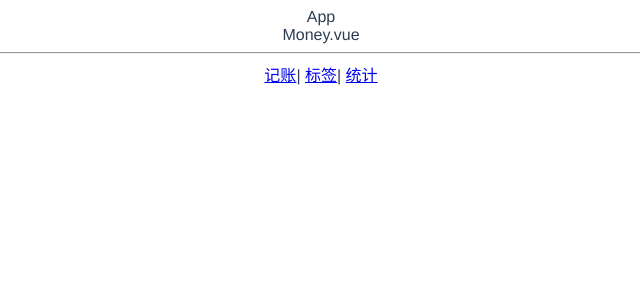
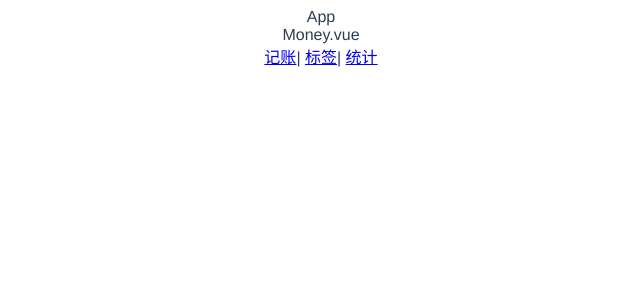
Before and after one commit to zzuWanghao/haha-accounting, a Vue app: page /#/money in a window 1280 px wide. Shown: the top 300 px of the page, without its empty margins (319-959 px from the left). Built offline with nearby package versions, Linux system fonts and the light colour scheme.

Commit message:
添加404

```diff
--- a/src/App.vue
+++ b/src/App.vue
@@ -2,10 +2,6 @@
   <div id="app">
     App
     <router-view />
-    <hr>
-    <router-link to="/money">记账</router-link>|
-    <router-link to="/labels"> 标签</router-link>|
-    <router-link to="/statistics"> 统计</router-link>
   </div>
 </template>
 
--- /dev/null
+++ b/src/components/Nav.vue
@@ -0,0 +1,17 @@
+<template>
+<div>
+  <router-link to="/money">记账</router-link>|
+  <router-link to="/labels"> 标签</router-link>|
+  <router-link to="/statistics"> 统计</router-link>
+</div>
+</template>
+
+<script lang="ts">
+export default {
+  name: 'Nav'
+};
+</script>
+
+<style lang="scss" scoped>
+
+</style>
--- a/src/main.ts
+++ b/src/main.ts
@@ -3,9 +3,10 @@
 import './registerServiceWorker'
 import router from './router'
 import store from './store'
+import Nav from '@/components/Nav.vue';
 
 Vue.config.productionTip = false
-
+Vue.component('Nav',Nav)
 new Vue({
   router,
   store,
--- a/src/router/index.ts
+++ b/src/router/index.ts
@@ -4,6 +4,7 @@
 import Money from '@/views/Money.vue'
 import Labels from '@/views/Labels.vue';
 import Statistics from '@/views/Statistics.vue';
+import NotFound from '@/views/NotFound.vue';
 
 Vue.use(VueRouter);
 
@@ -41,6 +42,11 @@
         component: Statistics
     },
 
+    {
+        path: '*',
+        component: NotFound
+    },
+
 ];
 
 const router = new VueRouter({
--- a/src/views/Labels.vue
+++ b/src/views/Labels.vue
@@ -1,12 +1,13 @@
 <template>
 <div>
   Labels.vue
+  <Nav></Nav>
 </div>
 </template>
 
 <script lang="ts">
 export default {
-  name: 'Labels'
+  name: 'Labels',
 };
 </script>
 
--- a/src/views/Money.vue
+++ b/src/views/Money.vue
@@ -1,10 +1,14 @@
 <template>
-<div>Money.vue</div>
+<div>
+  Money.vue
+<Nav />
+</div>
 </template>
 
 <script lang="ts">
 export default {
-  name: 'Money'
+  name: 'Money',
+
 };
 </script>
 
--- /dev/null
+++ b/src/views/NotFound.vue
@@ -0,0 +1,17 @@
+<template>
+<div>
+  访问的页面不存在，请检查网址是否正确
+  <router-link to="/">返回首页
+  </router-link>
+</div>
+</template>
+
+<script lang="ts">
+export default {
+  name: 'NotFound'
+};
+</script>
+
+<style lang="scss" scoped>
+
+</style>
--- a/src/views/Statistics.vue
+++ b/src/views/Statistics.vue
@@ -1,12 +1,14 @@
 <template>
 <div>
   Statistics.vue
+  <Nav />
 </div>
 </template>
 
 <script lang="ts">
 export default {
-  name: 'Statistics'
+  name: 'Statistics',
+
 };
 </script>
 
```
